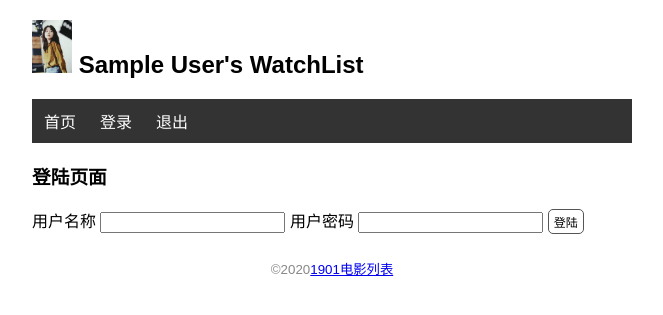
After one commit to chao-yuan-cy/flask, a Flask app: page /login in a window 1280 px wide. The commit adds this page. Shown: the top 315 px of the page, without its empty margins (308-971 px from the left). Run offline with Flask 2, Linux system fonts and the light colour scheme; tables that the repository leaves empty hold one stand-in row (values such as "Sample post").

Commit message:
'用户模块'

```diff
--- a/day1/watchlist/app.py
+++ b/day1/watchlist/app.py
@@ -4,7 +4,8 @@ import sys
 from flask import Flask,url_for,render_template,flash,redirect,request
 import click
 from flask_sqlalchemy import SQLAlchemy#导入扩展类
-
+from flask_login import LoginManager,UserMixin,login_user,logout_user,login_required
+from werkzeug.security import generate_password_hash,check_password_hash
 WIN = sys.platform.startswith('win')
 
 if WIN:
@@ -18,10 +19,24 @@ app.config['SQLALCHEMY_DATABASE_URI'] = prefix +os.path.join(app.root_path,'data
 app.config['SQLALCHEMY_TRACK_MODIFICATIONS'] = False
 app.config['SECRET_KEY'] = 'watchlist_dev'
 db = SQLAlchemy(app)
-#models
-class User(db.Model):
-    id = db.Column(db.Integer, primary_key=True)
+
+login_manager = LoginManager(app) # 实例化登录拓展类
+@login_manager.user_loader
+def load_user(user_id):
+    user = User.query.get(int(user_id))
+    return user
+
+# models
+class User(db.Model,UserMixin):
+    id = db.Column(db.Integer,primary_key=True)
     name = db.Column(db.String(20))
+    username = db.Column(db.String(20))
+    password_hash = db.Column(db.String(128))
+
+    def set_password(self,password):
+        self.password_hash = generate_password_hash(password)
+    def validate_password(self,password):
+        return check_password_hash(self.password_hash,password)
 class Movie(db.Model):
     id = db.Column(db.Integer, primary_key=True)
     title = db.Column(db.String(60))
@@ -76,15 +91,44 @@ def edit(movie_id):
     return render_template('edit.html',movie=movie)
 # 删除电影信息
 @app.route('/movie/delete/<int:movie_id>',methods=['POST'])
-
+@login_required
 def delete(movie_id):
     movie = Movie.query.get_or_404(movie_id)
-
     db.session.delete(movie)
     db.session.commit()
-    flash('删除完成')
+    flash('删除成功')
     return redirect(url_for('index'))
-    # return render_template('delete.html',movie=movie)
+
+
+# 登录
+@app.route('/login',methods=['GET','POST'])
+def login():
+    if request.method == 'POST':
+        # request在请求触发的时候才会包含数据
+        username = request.form['username']
+        password = request.form['password']
+        # 验证数据
+        if not username or not password:
+            flash('输入错误')
+            return redirect(url_for('login'))
+        # 和数据库中的信息就行比对验证
+        user = User.query.first()
+        if user.username == username and user.validate_password(password):
+            login_user(user)
+            flash('登录成功')
+            return redirect(url_for('index'))
+        flash('用户名或密码错误')
+        return redirect(url_for('login'))
+    return render_template('login.html')
+
+# 登出
+@app.route('/logout')
+# @login_required
+def logout():
+    logout_user()
+    flash('拜拜')
+    return redirect(url_for('index'))
+
 #动态url
 @app.route('/index/<name>')
 def home(name):
@@ -120,6 +164,23 @@ def forge():
         db.session.add(movies)
     db.session.commit()
     click.echo('插入数据完成')
+# 生成管理员账号
+@app.cli.command()
+@click.option('--username',prompt=True,help='管理员账号')
+@click.option('--password',prompt=True,help='管理员密码',hide_input=True,confirmation_prompt=True)
+def admin(username,password):
+    user = User.query.first()
+    if user is not None:
+        click.echo('更新用户信息')
+        user.username = username
+        user.set_password(password)
+    else:
+        click.echo('创建用户信息')
+        user = User(username=username,name='Admin')
+        user.set_password(password)
+        db.session.add(user)
+    db.session.commit()
+    click.echo('管理员创建完成')
 
 
 # 错误处理函数
--- a/day1/watchlist/static/css/style.css
+++ b/day1/watchlist/static/css/style.css
@@ -38,44 +38,42 @@ nav ul{
     margin: 0;
     padding: 0;
     overflow: hidden;
-    background-color: #333;
+    background-color: #333333;
 }
 nav li{
-    float:left
+    float: left;
 }
 nav li a{
     display: block;
     color: white;
     text-align: center;
-    padding: 10px,12px;
+    padding: 10px 12px;
     text-decoration: none;
 }
 nav li a:hover{
-    background-color:#111;
+    background-color: #111;
 }
 .float-right{
     float: right;
 }
 .baidu{
-    font-size: 12px;
+    font-size:12px;
     font-weight: bold;
-    color:black;
+    color: black;
     text-decoration: none;
-    background-color: #F5c518;
+    background: #F5c518;
     border-radius: 5px;
     padding: 3px 5px;
-
 }
 .btn{
     font-size: 12px;
     padding: 3px 5px;
     text-decoration: none;
-    cursor:pointer;
+    cursor: pointer;
     background-color: white;
-    color:black;
-    border:1px solid #555555;
+    color: black;
+    border: 1px solid #555555;
     border-radius: 5px;
-
 }
 .btn:hover{
     text-decoration: none;
@@ -90,7 +88,6 @@ nav li a:hover{
     border: 1px solid transparent;
     color: #004085;
     background-color: #cce5ff;
-    border-color:#b8daff;
+    border-color: #b8daff;
     border-radius: 5px;
-
 }
--- a/day1/watchlist/templates/base.html
+++ b/day1/watchlist/templates/base.html
@@ -4,32 +4,35 @@
     {% block head %}
     <meta charset="UTF-8">
     <meta name="viewport" content="width=device-width, initial-scale=1.0">
-    <title>{{ user.name }}'s WachList</title>
-    <link rel="stylesheet" href="{{url_for('static',filename='css/style.css')}}">
+    <title>{{ user.name }}'s WatchList</title>
+    <link rel="stylesheet" href="{{ url_for('static',filename='css/style.css') }}">
     {% endblock %}
 </head>
 <body>
     <h2>
-        <img class='avatar' src="{{url_for('static',filename='images/d.jpg')}}" alt="头像">
-        {{ user.name }}'s WachList
+        <img class="avatar" src="{{ url_for('static',filename='images/d.jpg') }}" alt="头像">
+        {{ user.name }}'s WatchList
     </h2>
+    <!-- 提示信息 -->
     {% for message in get_flashed_messages() %}
-    <div class='alert'>{{ message }}</div>
+        <div class="alert">{{ message }}</div>
     {% endfor %}
     <nav>
         <ul>
             <li>
                 <a href="{{ url_for('index') }}">首页</a>
             </li>
+            <li>
+                <a href="{{ url_for('login') }}">登录</a>
+            </li>
+            <li>
+                <a href="{{ url_for('logout') }}">退出</a>
+            </li>
         </ul>
     </nav>
-    {% block content %}
-
-
-    {% endblock %}
-
+    {% block content %}{% endblock %}
     <footer>
-        <small>&copy;2020<a href='#'>电影列表</a></a></small>
+        <small>&copy;2020<a href="#">1901电影列表</a></small>
     </footer>
 </body>
 </html>
--- /dev/null
+++ b/day1/watchlist/templates/login.html
@@ -0,0 +1,10 @@
+{% extends 'base.html' %}
+
+{% block content %}
+<h3>登陆页面</h3>
+<form action="" method="post">
+    用户名称 <input type="text" name='username' autocomplete="off" required>
+    用户密码 <input type="password" name='password' autocomplete="off" required>
+    <input type="submit" class='btn' name='submit' value="登陆">
+</form>
+{% endblock %}
```
